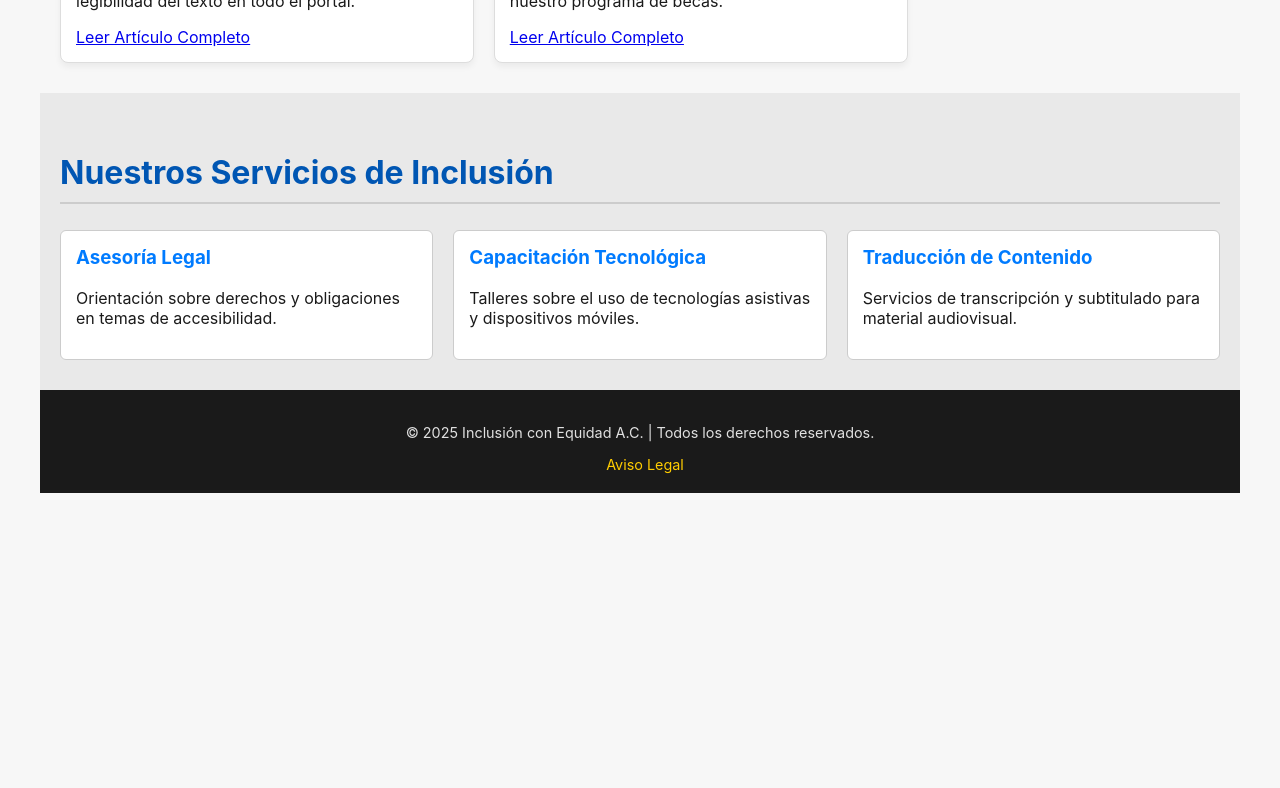
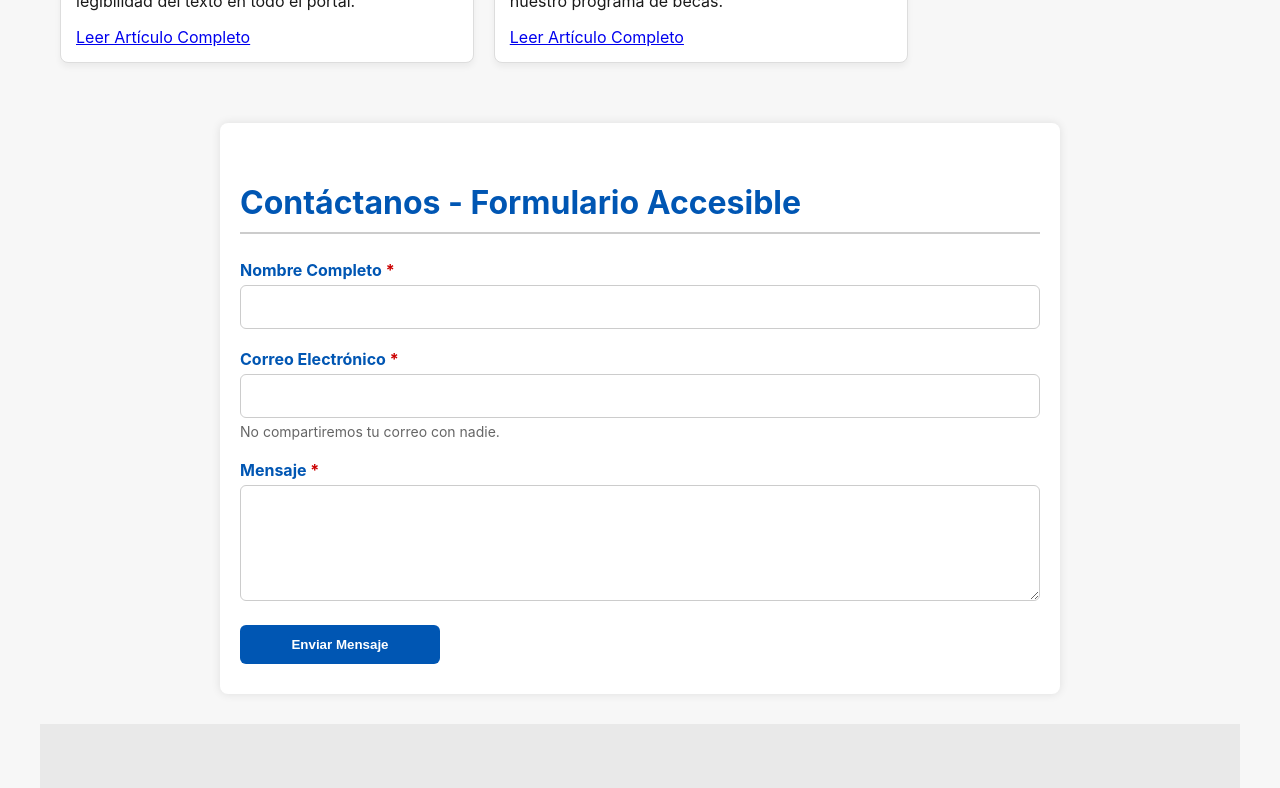
Before and after one commit to Karina-Martinez/accessible-blog-mockup, a React (Create React App) app: page / in a window 1280 px wide. Shown: the part 740-1528 px from the top of the page. Before the commit the page ends 1233 px from the top, so only its background shows below. Built offline with nearby package versions, Linux system fonts and the light colour scheme.

Commit message:
FEAT: Estilos finales del Formulario de Contacto (Sprint 2). Asegura alto contraste y manejo visual de errores (aria-invalid).

```diff
--- a/src/App.css
+++ b/src/App.css
@@ -98,12 +98,10 @@ body {
     box-shadow: 0 4px 8px rgba(0,0,0,0.1);
     height: fit-content;
 
-    /* --- CORRECCIÓN PARA CENTRADO DEL BOTÓN --- */
     display: flex;
     flex-direction: column;
-    align-items: center; /* Centra los elementos horizontalmente */
-    text-align: center; /* Centra el texto */
-    /* ------------------------------------------- */
+    align-items: center;
+    text-align: center;
 }
 
 .callout-title {
@@ -113,11 +111,9 @@ body {
 }
 
 .donation-button {
-    /* Eliminamos width: 100% para que el botón no ocupe todo el ancho del aside */
-    /* y así el flexbox pueda centrarlo */
     display: block;
-    width: auto; /* Ajuste para que se centre correctamente */
-    min-width: 80%; /* Le damos un ancho mínimo para que sea visible */
+    width: auto;
+    min-width: 80%;
     text-align: center;
     padding: 12px;
     background-color: #007bff;
@@ -176,15 +172,129 @@ body {
     text-decoration: underline;
 }
 
+/* --- ESTILOS DE FORMULARIO ACCESIBLE (NUEVOS) --- */
+.contact-section {
+    padding: 30px 20px;
+    max-width: 800px;
+    margin: 30px auto;
+    background-color: white;
+    border-radius: 8px;
+    box-shadow: 0 0 10px rgba(0,0,0,0.1);
+}
+
+.form-group {
+    margin-bottom: 20px;
+}
+
+.accessible-form label {
+    display: block;
+    margin-bottom: 5px;
+    font-weight: bold;
+    color: #0056b3;
+}
+
+.accessible-form input[type="text"],
+.accessible-form input[type="email"],
+.accessible-form textarea {
+    width: 100%;
+    padding: 12px;
+    border: 1px solid #ccc;
+    border-radius: 6px;
+    box-sizing: border-box;
+    font-size: 1rem;
+    transition: border-color 0.3s, box-shadow 0.3s;
+}
+
+.accessible-form input:focus,
+.accessible-form textarea:focus {
+    border-color: #007bff;
+    box-shadow: 0 0 0 3px rgba(0, 123, 255, 0.25);
+}
+
+.input-error {
+    color: #cc0000; /* Rojo oscuro para contraste (WCAG 1.4.3) */
+    font-size: 0.875rem;
+    margin-top: 5px;
+    font-weight: bold;
+}
+
+.input-hint {
+    color: #666;
+    font-size: 0.875rem;
+    display: block;
+    margin-top: 5px;
+}
+
+/* Indicador visual de error en el campo */
+.accessible-form input[aria-invalid="true"],
+.accessible-form textarea[aria-invalid="true"] {
+    border-color: #cc0000;
+    box-shadow: 0 0 0 2px rgba(204, 0, 0, 0.5);
+}
+
+.submit-button {
+    padding: 12px 25px;
+    background-color: #0056b3;
+    color: white;
+    border: none;
+    border-radius: 6px;
+    cursor: pointer;
+    font-weight: bold;
+    transition: background-color 0.3s, opacity 0.3s;
+    min-width: 200px;
+}
+
+.submit-button:hover:not(:disabled) {
+    background-color: #003d80;
+}
+
+.submit-button:disabled {
+    opacity: 0.6;
+    cursor: not-allowed;
+}
+
+.required-star {
+    color: #cc0000;
+    font-weight: bold;
+}
+
+/* Mensajes de la API */
+.api-message {
+    padding: 15px;
+    margin-bottom: 20px;
+    border-radius: 6px;
+    font-weight: bold;
+}
+
+.api-message-success {
+    background-color: #d4edda;
+    color: #155724;
+    border: 1px solid #c3e6cb;
+}
+
+.api-message-error {
+    background-color: #f8d7da;
+    color: #721c24;
+    border: 1px solid #f5c6cb;
+}
+
+.loading-message {
+    color: #0056b3;
+    font-style: italic;
+    text-align: center;
+    margin-bottom: 10px;
+}
+
 /* --- Foco Visual del Teclado (Criterio 2.4.7) --- */
-/* Esencial para la accesibilidad por teclado */
 .read-more-link:focus,
 .donation-button:focus,
 .nav-link:focus,
 .footer-link:focus,
 button:focus,
-a:focus {
-    outline: 4px solid #ffaa00; /* Anillo amarillo brillante y grueso */
+a:focus,
+.accessible-form input:focus,
+.accessible-form textarea:focus {
+    outline: 4px solid #ffaa00;
     outline-offset: 2px;
     box-shadow: 0 0 10px rgba(255, 170, 0, 0.8);
 }
@@ -192,7 +302,7 @@ a:focus {
 /* --- Adaptación para móviles --- */
 @media (max-width: 768px) {
     .main-content-grid {
-        grid-template-columns: 1fr; /* Columna única en móviles */
+        grid-template-columns: 1fr;
         gap: 20px;
     }
 
@@ -212,4 +322,8 @@ a:focus {
         margin-bottom: 5px;
         text-align: center;
     }
+
+    .contact-section {
+        margin: 20px 0;
+    }
 }
--- a/src/App.js
+++ b/src/App.js
@@ -1,6 +1,6 @@
-import React from 'react';
+import React, { useState } from 'react';
 import './App.css';
-import { mockApiResponse } from './data';
+import { mockApiResponse, mockApiFormSubmit } from './data'; // Importa la función de simulación de API
 
 // --- Componente 1: Tarjeta de Noticia Accesible ---
 const AccessiblePostCard = ({ post }) => {
@@ -70,6 +70,120 @@ const DonationCallout = () => {
     );
 };
 
+// --- Componente 4: Formulario de Contacto Accesible (Avance Sprint 2) ---
+const AccessibleContactForm = () => {
+    const [formData, setFormData] = useState({ name: '', email: '', message: '' });
+    const [apiResponse, setApiResponse] = useState(null);
+    const [loading, setLoading] = useState(false);
+    const [errors, setErrors] = useState({});
+
+    const handleChange = (e) => {
+        setFormData({ ...formData, [e.target.name]: e.target.value });
+        // Limpia el error localmente al escribir
+        if (errors[e.target.name]) {
+            setErrors(prev => ({ ...prev, [e.target.name]: undefined }));
+        }
+        setApiResponse(null); // Borra el mensaje de éxito/error general
+    };
+
+    const handleSubmit = async (e) => {
+        e.preventDefault();
+        setLoading(true);
+        setApiResponse(null);
+        setErrors({});
+
+        // Simulación de la llamada POST a la API de Laravel
+        const response = await mockApiFormSubmit(formData);
+
+        if (response.status === 'success') {
+            setApiResponse({ type: 'success', message: response.message });
+            setFormData({ name: '', email: '', message: '' }); // Limpia el formulario
+        } else {
+            // Manejo de errores de validación del Backend
+            setApiResponse({ type: 'error', message: response.message });
+            setErrors(response.errors);
+        }
+
+        setLoading(false);
+    };
+
+    return (
+        <section className="contact-section" aria-labelledby="contact-heading">
+            <h2 id="contact-heading" className="section-heading">Contáctanos - Formulario Accesible</h2>
+
+            {loading && <p className="loading-message" aria-live="assertive">Enviando mensaje...</p>}
+
+            {/* Mensaje de éxito/error general (anunciado por aria-live) */}
+            {apiResponse && (
+                <div
+                    className={`api-message api-message-${apiResponse.type}`}
+                    role={apiResponse.type === 'error' ? 'alert' : 'status'}
+                    aria-live="polite"
+                >
+                    {apiResponse.message}
+                </div>
+            )}
+
+            <form onSubmit={handleSubmit} className="accessible-form" noValidate>
+
+                {/* Campo Nombre */}
+                <div className="form-group">
+                    <label htmlFor="name">Nombre Completo <span className="required-star">*</span></label>
+                    <input
+                        type="text"
+                        id="name"
+                        name="name"
+                        value={formData.name}
+                        onChange={handleChange}
+                        required
+                        // ARIA: describe el campo con el mensaje de error si existe
+                        aria-invalid={!!errors.name}
+                        aria-describedby={errors.name ? 'error-name' : undefined}
+                    />
+                    {/* Mensaje de error (Referenciado por aria-describedby) */}
+                    {errors.name && <p id="error-name" className="input-error" role="alert">{errors.name}</p>}
+                </div>
+
+                {/* Campo Email */}
+                <div className="form-group">
+                    <label htmlFor="email">Correo Electrónico <span className="required-star">*</span></label>
+                    <input
+                        type="email"
+                        id="email"
+                        name="email"
+                        value={formData.email}
+                        onChange={handleChange}
+                        required
+                        aria-invalid={!!errors.email}
+                        aria-describedby={errors.email ? 'error-email' : 'hint-email'}
+                    />
+                    <small id="hint-email" className="input-hint">No compartiremos tu correo con nadie.</small>
+                    {errors.email && <p id="error-email" className="input-error" role="alert">{errors.email}</p>}
+                </div>
+
+                {/* Campo Mensaje */}
+                <div className="form-group">
+                    <label htmlFor="message">Mensaje <span className="required-star">*</span></label>
+                    <textarea
+                        id="message"
+                        name="message"
+                        value={formData.message}
+                        onChange={handleChange}
+                        required
+                        rows="5"
+                        aria-invalid={!!errors.message}
+                        aria-describedby={errors.message ? 'error-message' : undefined}
+                    />
+                    {errors.message && <p id="error-message" className="input-error" role="alert">{errors.message}</p>}
+                </div>
+
+                <button type="submit" disabled={loading} className="submit-button">
+                    {loading ? 'Enviando...' : 'Enviar Mensaje'}
+                </button>
+            </form>
+        </section>
+    );
+};
 
 // --- Componente Principal (Punto de Entrada) ---
 function App() {
@@ -78,14 +192,13 @@ function App() {
     return (
         <div className="page-wrapper">
             <header className="site-header">
-                {/* <h1> como único encabezado principal del documento */}
                 <h1 className="header-title">Inclusión con Equidad A.C.</h1>
 
-                {/* Uso de <nav> para la navegación principal (Rol de landmark) */}
                 <nav role="navigation" aria-label="Navegación principal del sitio">
                     <a href="#inicio" className="nav-link">Inicio</a>
                     <a href="#servicios" className="nav-link">Servicios</a>
                     <a href="#noticias" className="nav-link">Noticias</a>
+                    <a href="#contacto" className="nav-link">Contacto</a> {/* Nuevo enlace */}
                     <a href="#donar" className="nav-link">Donar</a>
                 </nav>
             </header>
@@ -104,7 +217,10 @@ function App() {
 
             </main>
 
-            <ServicesSection services={services} /> {/* Sección de servicios en el footer o parte baja del main */}
+            {/* Nueva sección de contacto */}
+            <AccessibleContactForm />
+
+            <ServicesSection services={services} />
 
             <footer className="site-footer" role="contentinfo">
                 <p>&copy; 2025 Inclusión con Equidad A.C. | Todos los derechos reservados.</p>
--- a/src/data.js
+++ b/src/data.js
@@ -1,7 +1,7 @@
 export const mockApiResponse = {
     status: "success",
     count: 3,
-    // Datos simulados para las noticias (como si vinieran de Laravel)
+    // Datos simulados para las noticias
     news: [
         {
             id: 1,
@@ -35,3 +35,43 @@ export const mockApiResponse = {
         { id: 3, name: "Traducción de Contenido", description: "Servicios de transcripción y subtitulado para material audiovisual." },
     ]
 };
+
+/**
+ * Simulación de la respuesta de una API de Laravel a un envío de formulario.
+ * @param {object} formData - Datos del formulario.
+ * @returns {Promise<object>} Objeto simulando la respuesta de la API (200 OK o 422 Validation Error).
+ */
+export const mockApiFormSubmit = (formData) => {
+    return new Promise(resolve => {
+        // Simula la latencia de la red
+        setTimeout(() => {
+            const errors = {};
+
+            // Simulación de las reglas de validación del Backend de Laravel
+            if (!formData.name || formData.name.length < 3) {
+                errors.name = "El nombre es obligatorio y debe tener al menos 3 caracteres.";
+            }
+            if (!formData.email || !formData.email.includes('@')) {
+                errors.email = "Debe proporcionar un correo electrónico válido.";
+            }
+            if (!formData.message || formData.message.length < 10) {
+                errors.message = "El mensaje es obligatorio y debe tener al menos 10 caracteres.";
+            }
+
+            if (Object.keys(errors).length > 0) {
+                // Respuesta simulada de error de validación (código HTTP 422)
+                resolve({
+                    status: 'error',
+                    message: 'Hubo errores de validación. Por favor, revise los campos.',
+                    errors: errors
+                });
+            } else {
+                // Respuesta simulada de éxito (código HTTP 200)
+                resolve({
+                    status: 'success',
+                    message: '¡Gracias! Su mensaje ha sido enviado con éxito.'
+                });
+            }
+        }, 1500);
+    });
+};
```
